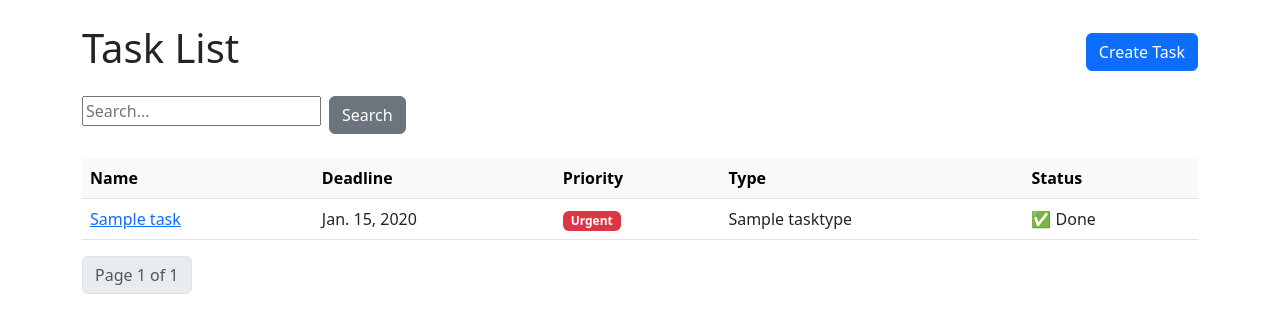
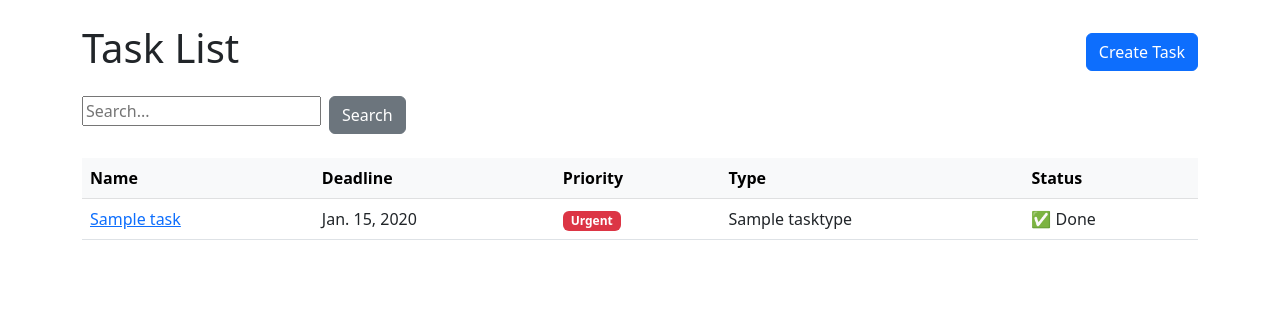
Before and after one commit to Garichka/it-task-manager, a Django app: page /tasks/ in a window 1280 px wide. Shown: the part 56-389 px from the top of the page. Run offline with Django 5.2, Linux system fonts and the light colour scheme; a user stored in the database is signed in; tables that the repository leaves empty hold one stand-in row (values such as "Sample post").

Commit message:
fix: refactor pagination to use includes and Bootstrap classes

```diff
--- a/templates/task_manager/task_list.html
+++ b/templates/task_manager/task_list.html
@@ -30,29 +30,20 @@
         <tr>
           <td><a href="{% url 'task_manager:task-detail' pk=task.id %}">{{ task.name }}</a></td>
           <td>{{ task.deadline }}</td>
-          <td><span class="badge {% if task.priority == 'Urgent' %}bg-danger{% else %}bg-info{% endif %}">{{ task.priority }}</span></td>
+          <td>
+            <span class="badge {% if task.priority == 'Urgent' %}bg-danger{% else %}bg-info{% endif %}">
+              {{ task.priority }}
+            </span>
+          </td>
           <td>{{ task.task_type.name }}</td>
           <td>{% if task.is_completed %}✅ Done{% else %}🔄 In Progress{% endif %}</td>
         </tr>
       {% empty %}
-        <tr><td colspan="5">No tasks found.</td></tr>
+        <tr><td colspan="5" class="text-center">No tasks found.</td></tr>
       {% endfor %}
     </tbody>
   </table>
 
-  <nav>
-    <ul class="pagination">
-      {% if page_obj.has_previous %}
-        <li class="page-item">
-          <a class="page-item" href="?queryset={{ request.GET.queryset }}&page={{ page_obj.previous_page_number }}">Previous</a>
-        </li>
-      {% endif %}
-      <li class="page-item disabled"><span class="page-link">Page {{ page_obj.number }} of {{ paginator.num_pages }}</span></li>
-      {% if page_obj.has_next %}
-        <li class="page-item">
-          <a class="page-link" href="?queryset={{ request.GET.queryset }}&page={{ page_obj.next_page_number }}">Next</a>
-        </li>
-      {% endif %}
-    </ul>
-  </nav>
+  {% include "task_manager/includes/pagination.html" %}
+
 {% endblock %}
```
